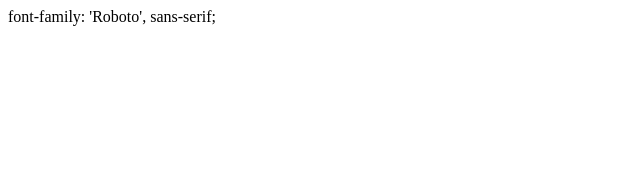
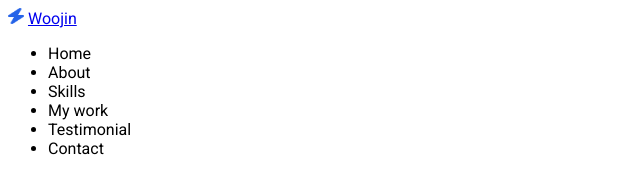
Before and after one commit to Reslll/Porfolio, a plain HTML site: page index.html in a window 1280 px wide. Shown: the whole page, without its empty margins (0-640 px from the left). Drawn offline with Linux system fonts and the light colour scheme.

Commit message:
HTML: navbar

```diff
--- a/index.html
+++ b/index.html
@@ -16,8 +16,34 @@
   <script src="main.js" defer></script>
 </head>
 <body>
+<!-- Navbar -->
+<nav id="navbar">
+  <div class="navbar__logo">
+    <img class="logo" src="images/bolt.png" alt="favicon">
+    <a href="#">Woojin</a>
+  </div>
+  <div class="narbar__menu">
+    <ul class="navbar__menu">
+      <li class="navbar__menu__item">Home</li>
+      <li class="navbar__menu__item">About</li>
+      <li class="navbar__menu__item">Skills</li>
+      <li class="navbar__menu__item">My work</li>
+      <li class="navbar__menu__item">Testimonial</li>
+      <li class="navbar__menu__item">Contact</li>
+    </ul>
+  </div>
+</nav>
+<!-- About -->
+<section id="about"></section>
+<!-- Skills -->
+<section id="skills"></section>
+<!-- Work -->
+<section id="work"></section>
+<!-- Testimonials -->
+<section id="testimonials"></section>
+<!-- Contact -->
+<section id="contact"></section>
 
-  font-family: 'Roboto', sans-serif;
 
 </body>
 </html>
--- a/style.css
+++ b/style.css
@@ -0,0 +1,8 @@
+* {
+  font-family: 'Roboto', sans-serif;
+}
+
+.logo {
+  width: 16px;
+  height: 16px;
+}
```
